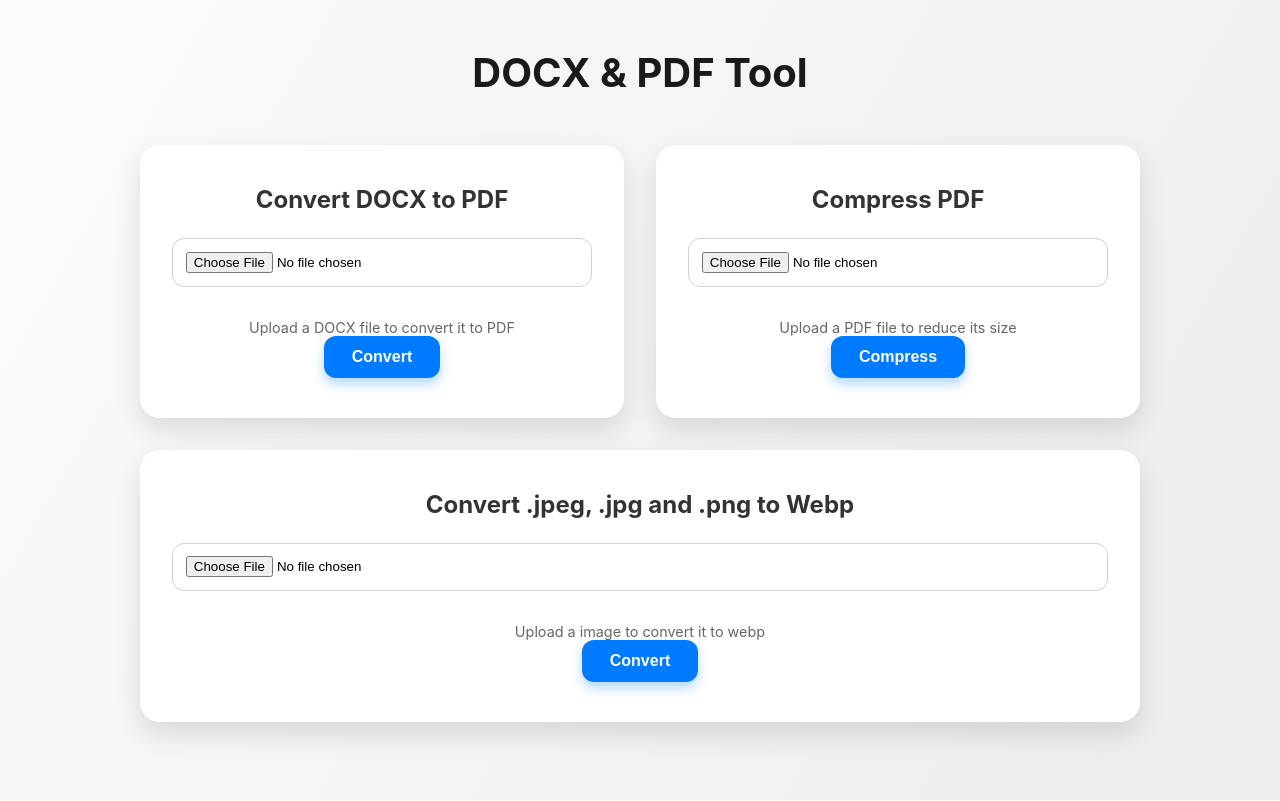
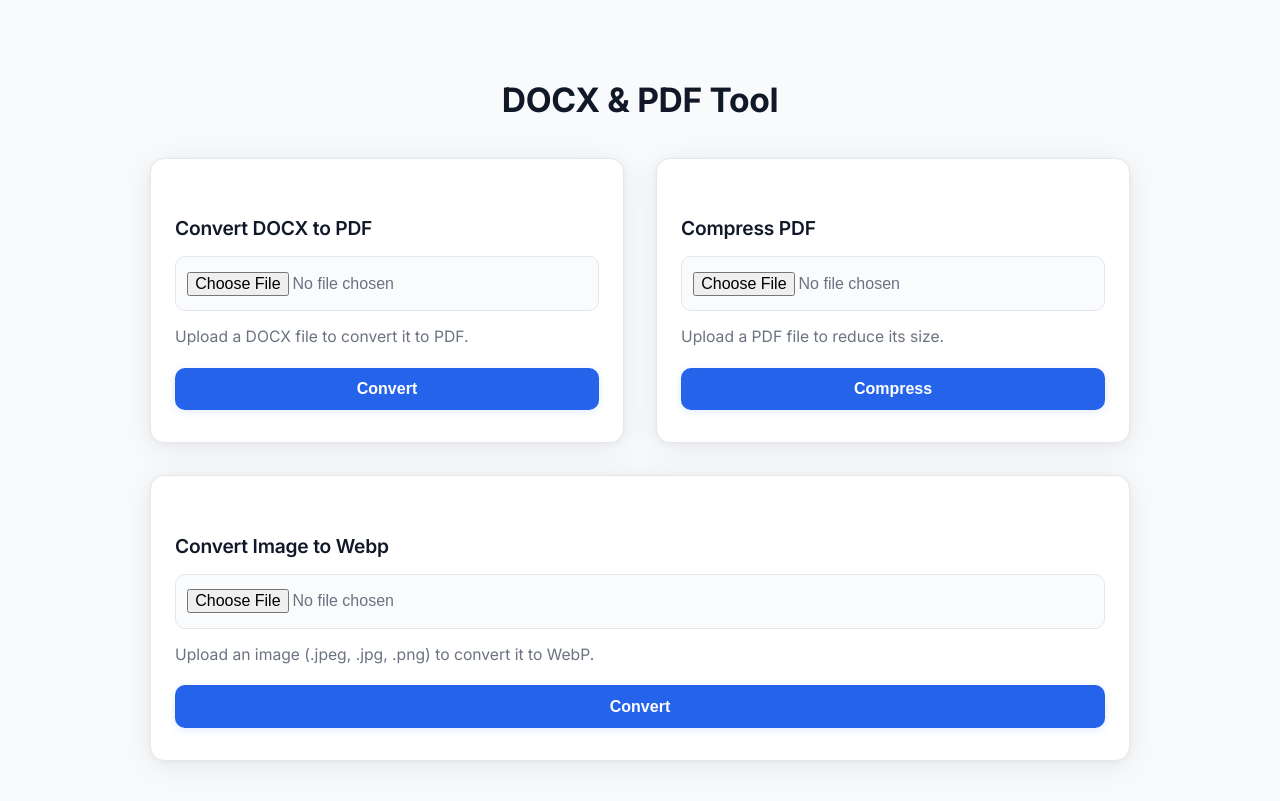
Before and after one commit to pranav605/localtools, a Flask app: page / in a window 1280 px wide. Run offline with Flask 3, Linux system fonts and the light colour scheme; some libraries are stand-ins or nearby versions.

Commit message:
Updated the template

```diff
--- a/templates/index.html
+++ b/templates/index.html
@@ -1,33 +1,44 @@
 <!DOCTYPE html>
 <html lang="en">
-
 <head>
   <meta charset="UTF-8">
   <meta name="viewport" content="width=device-width, initial-scale=1.0">
   <title>DOCX & PDF Tool</title>
+  <link rel="preconnect" href="https://fonts.googleapis.com">
+  <link href="https://fonts.googleapis.com/css2?family=Inter:wght@400;600;700&display=swap" rel="stylesheet">
   <style>
-        /* Reset and basic styling */
-        * {
-            box-sizing: border-box;
-            margin: 0;
-            padding: 0;
+    :root {
+      --border: #e5e7eb;
+      --radius: 0.875rem;
+      --accent: #2563eb;
+      --accent-dark: #1e40af;
+      --muted: #6b7280;
+      --foreground: #111827;
+      --background: #f9fafb;
+      --card-bg: #fff;
+      --shadow: 0 5px 32px rgba(23, 30, 50, 0.08), 0 1.5px 6px rgba(23, 30, 50, 0.04);
+    }
+
+    html {
+      font-size: 16px;
     }
 
     body {
-            font-family: 'Inter', 'Segoe UI', Tahoma, Geneva, Verdana, sans-serif;
-            background: linear-gradient(120deg, #fdfbfb 0%, #ebedee 100%);
+      font-family: 'Inter', 'Segoe UI', Arial, sans-serif;
+      background: var(--background);
+      color: var(--foreground);
       display: flex;
       flex-direction: column;
       align-items: center;
-            min-height: 100vh;
-            padding: 3rem 1rem;
+      padding: 3rem 1rem 2rem 1rem;
     }
 
     h1 {
-            font-size: 2.5rem;
+      font-size: 2.1rem;
       font-weight: 700;
-            color: #1a1a1a;
-            margin-bottom: 3rem;
+      margin-bottom: 2.4rem;
+      letter-spacing: -0.01em;
+      color: var(--foreground);
       text-align: center;
     }
 
@@ -37,111 +48,127 @@
       gap: 2rem;
       justify-content: center;
       width: 100%;
-            max-width: 1000px;
+      max-width: 980px;
     }
 
     form {
-            background: #ffffff;
-            padding: 2.5rem 2rem;
-            border-radius: 20px;
-            box-shadow: 0 12px 28px rgba(0, 0, 0, 0.12);
-            flex: 1 1 320px;
-            text-align: center;
-            transition: all 0.3s ease;
+      background: var(--card-bg);
+      border-radius: var(--radius);
+      padding: 2.4rem 1.5rem 2rem 1.5rem;
+      box-shadow: var(--shadow);
+      display: flex;
+      flex-direction: column;
+      align-items: stretch;
+      min-width: 290px;
+      flex: 1 1 330px;
+      border: 1px solid var(--border);
+      transition: box-shadow 0.18s cubic-bezier(.4,0,.2,1), border-color 0.18s cubic-bezier(.4,0,.2,1);
     }
-
-        form:hover {
-            transform: translateY(-6px);
-            box-shadow: 0 16px 35px rgba(0, 0, 0, 0.15);
+    form:hover, form:focus-within {
+      box-shadow: 0 8px 36px rgba(37,99,235,.08), 0 2px 10px rgba(37,99,235,.08);
+      border-color: var(--accent);
+      transform: translateY(-2px);
     }
 
     form h3 {
-            font-size: 1.5rem;
-            color: #333;
-            margin-bottom: 1.5rem;
+      font-size: 1.2rem;
+      font-weight: 600;
+      color: var(--foreground);
+      margin-bottom: 1rem;
+      letter-spacing: -0.01em;
+      text-align: left;
     }
 
-        input[type=file] {
-            margin-bottom: 1.5rem;
-            padding: 0.8rem;
-            width: 100%;
-            border-radius: 12px;
-            border: 1px solid #d1d1d1;
+    input[type="file"] {
+      border: 1.2px solid var(--border);
+      padding: 0.9rem 0.7rem;
+      border-radius: 0.625rem;
+      font-size: 1rem;
+      margin-bottom: 1rem;
+      color: var(--muted);
+      background: #fafbfc;
+      transition: border 0.16s;
+      outline: none;
       cursor: pointer;
-            transition: border-color 0.2s ease;
     }
-
-        input[type=file]:hover {
-            border-color: #007bff;
+    input[type="file"]:hover,
+    input[type="file"]:focus {
+      border: 1.2px solid var(--accent);
+      background: #f3f7fd;
     }
 
     button {
-            padding: 12px 28px;
+      font-weight: 600;
+      font-size: 1rem;
       border: none;
-            border-radius: 12px;
-            background: #007bff;
-            color: white;
-            font-weight: 600;
-            cursor: pointer;
-            font-size: 1rem;
-            transition: background 0.3s ease, transform 0.2s ease, box-shadow 0.2s ease;
-            box-shadow: 0 6px 12px rgba(0, 123, 255, 0.3);
+      outline: none;
+      border-radius: 0.625rem;
+      padding: 0.77rem 1.55rem;
+      background: var(--accent);
+      color: #fff;
+      transition: background 0.18s, box-shadow 0.18s, transform 0.18s;
+      box-shadow: 0 2px 8px rgba(37,99,235,0.13);
+      margin-top: 0.45rem;
+    }
+    button:hover, button:focus {
+      background: var(--accent-dark);
+      transform: translateY(-1.5px) scale(1.033);
+      box-shadow: 0 4px 14px rgba(37,99,235,0.19);
     }
 
-        button:hover {
-            background: #0056b3;
-            transform: translateY(-2px);
-            box-shadow: 0 8px 16px rgba(0, 123, 255, 0.35);
+    .note {
+      font-size: 0.98rem;
+      color: var(--muted);
+      margin-bottom: 0.9rem;
+      text-align: left;
     }
 
-        @media (max-width: 768px) {
-            h1 {
-                font-size: 2rem;
+    @media (max-width: 900px) {
+      .forms-container {
+        flex-direction: column;
+        gap: 1.6rem;
+        align-items: stretch;
       }
-
       form {
-                padding: 2rem 1.5rem;
-            }
-
-            button {
-                width: 100%;
+        max-width: 98vw;
       }
     }
-
-        /* Small subtle text for instructions */
+    @media (max-width: 500px) {
+      h1 {
+        font-size: 1.15rem;
+      }
+      form {
+        padding: 1.2rem 0.7rem 1.2rem 0.7rem;
+      }
       .note {
-            font-size: 0.9rem;
-            color: #666;
-            margin-top: 0.5rem;
+        font-size: 0.89rem;
+      }
     }
   </style>
 </head>
-
 <body>
   <h1>DOCX & PDF Tool</h1>
-
   <div class="forms-container">
-        <form action="/convert" method="post" enctype="multipart/form-data">
+    <form action="/convert" method="post" enctype="multipart/form-data" autocomplete="off">
       <h3>Convert DOCX to PDF</h3>
       <input type="file" name="file" accept=".docx" required>
-            <div class="note">Upload a DOCX file to convert it to PDF</div>
+      <div class="note">Upload a DOCX file to convert it to PDF.</div>
       <button type="submit">Convert</button>
     </form>
 
-        <form action="/compress" method="post" enctype="multipart/form-data">
+    <form action="/compress" method="post" enctype="multipart/form-data" autocomplete="off">
       <h3>Compress PDF</h3>
       <input type="file" name="file" accept=".pdf" required>
-            <div class="note">Upload a PDF file to reduce its size</div>
+      <div class="note">Upload a PDF file to reduce its size.</div>
       <button type="submit">Compress</button>
     </form>
 
-        <form action="/convert-image" method="post" enctype="multipart/form-data">
-            <h3>Convert .jpeg, .jpg and .png to Webp</h3>
+    <form action="/convert-image" method="post" enctype="multipart/form-data" autocomplete="off">
+      <h3>Convert Image to Webp</h3>
       <input type="file" name="file" accept=".jpeg,.jpg,.png" required>
-            <div class="note">Upload a image to convert it to webp</div>
+      <div class="note">Upload an image (.jpeg, .jpg, .png) to convert it to WebP.</div>
       <button type="submit">Convert</button>
     </form>
   </div>
 </body>
-
 </html>
```
Lines whose indentation alone changed are shown as unchanged.
